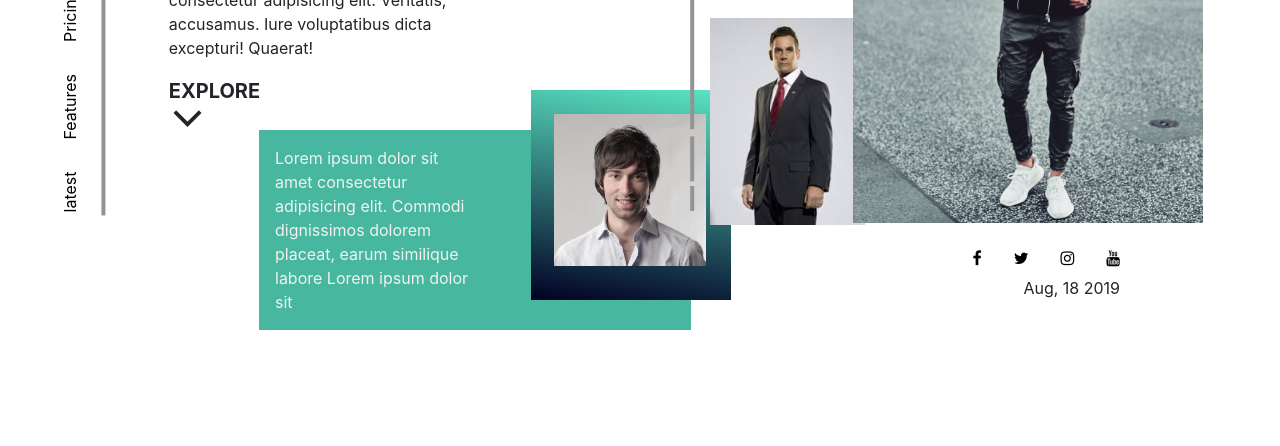
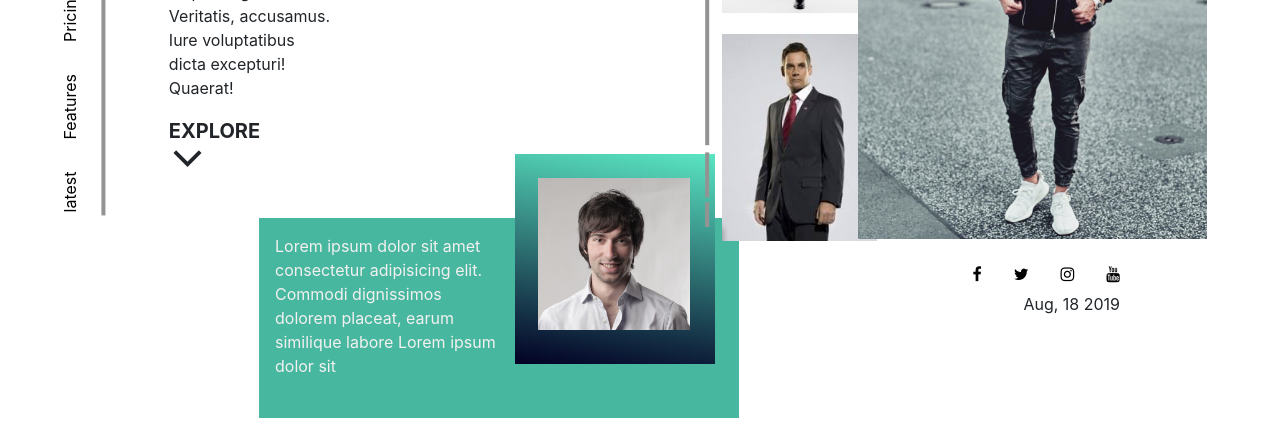
Before and after one commit to lexicon01/Lexor-fashion, a website: page index.html in a window 1280 px wide. Shown: the part 354-800 px from the top of the page. Drawn offline with nearby package versions, Linux system fonts and the light colour scheme.

Commit message:
added some small edits.. still need to workout the responsive.. tomorrow

```diff
--- a/index.html
+++ b/index.html
@@ -72,7 +72,7 @@
                   </ul>
               </div>
               <!-- left main contetent -->
-              <div class="col-sm-10 right-content">
+              <div class="col-sm-10 col-lg-6 right-content">
                 <div class="h1 ">Elegance is <br> elimination</div>
 
                 <p class="hero-r-para">Lorem ipsum dolor sit amet consectetur adipisicing elit. Veritatis, accusamus. Iure voluptatibus dicta excepturi! Quaerat!</p>
@@ -82,11 +82,13 @@
               </div>
 
               <!-- colored box with profile pic inside with text -->
-              <div class="btm-box-content p-3">
-                <p>Lorem ipsum dolor sit amet consectetur adipisicing elit. Commodi dignissimos dolorem placeat, earum similique labore Lorem ipsum dolor sit</p>
-                <div class="btm-pro-img">
-                  <img class="pro-img" src="img/team-1.jpg" alt="">
-                </div>
+              <div class=" ">
+                  <div class=" btm-box-content p-3">
+                      <p class="">Lorem ipsum dolor sit amet consectetur adipisicing elit. Commodi dignissimos dolorem placeat, earum similique labore Lorem ipsum dolor sit</p>
+                      <div class="col btm-pro-img">
+                        <img class="pro-img" src="img/team-1.jpg" alt="">
+                      </div>
+                    </div>
               </div>
             </div>
 
@@ -96,7 +98,7 @@
             <div class="h3 left-heading-title">NEW YORK FASHION WEEK</div>
             <!-- photo grid -->
             <div class="cus-grid">
-                  <div class="row">
+                  <div class="row row-fix">
                     <div class="col-sm-1">
                       <div class="vertical-group-line">
                           <span class="vertical-xm-line"></span>
--- a/scss/layout/_nav.scss
+++ b/scss/layout/_nav.scss
@@ -126,7 +126,7 @@
 
     .right-content{
         position: relative;
-        top: 3rem;
+        top: 1rem;
         left: 2rem;
         .hero-r-para {// chea
             width: 60%;
@@ -148,20 +148,22 @@
     .btm-box-content {
         position: relative;
         background-color: rgb(71, 184, 159);
-        width: 70%;
+        width: 30rem;
+        min-width: 30rem;
         height: 200px;
-        top: 0rem; // used to be at 3rem.. need fix / spacing issue
+        top: 1rem; // used to be at 3rem.. need fix / spacing issue
         left: 15rem;
 
         .btm-pro-img {
             padding: 1rem;
             width: 200px;
+            max-width: 200px;
             height: 210px;
             background: rgb(2,0,36);
             background: linear-gradient(9deg, rgba(2,0,36,1) 0%, rgb(90, 230, 195) 100%, rgba(0,212,255,1) 100%);
             display: block;
             position: relative;
-            left: 16rem;
+            left: 15rem;
             top: -15rem;
             // border: 6px solid blue; you used this to find the area of the box behind the img.. very usefull
         }
@@ -184,6 +186,8 @@
     // hero left column
     .hero-left {
         padding: 0rem;
+        position: relative;
+        top: 1rem;
         .left-heading-title {
             text-align: center;
             position: relative;
@@ -191,6 +195,11 @@
         }
 
         .cus-grid  {
+            .row-fix {
+                margin-right: 0;
+                margin-left: 0;
+            }
+
             margin-top: 2rem;
             ;
 
```
Also changed, not shown: css/style.css.
